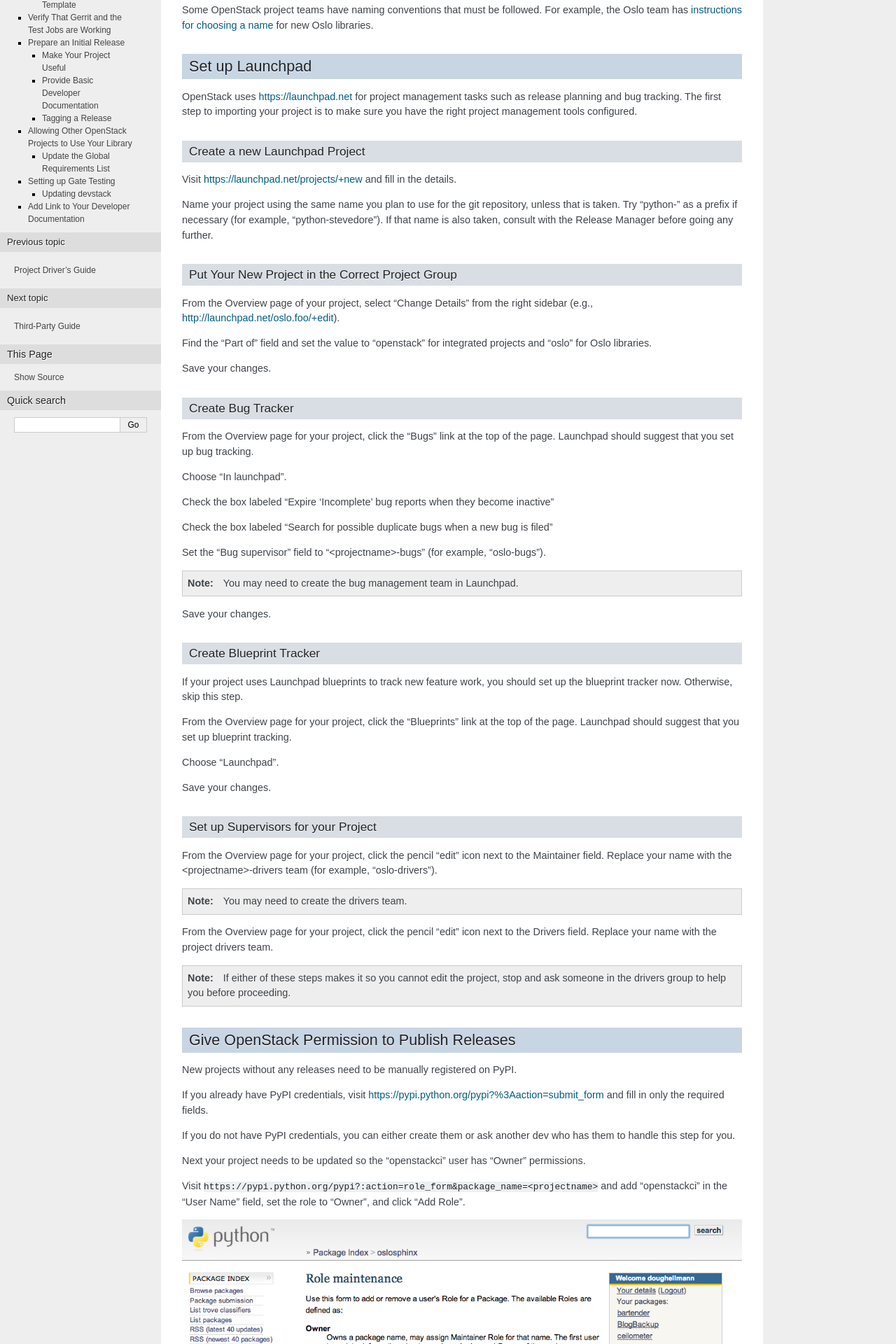
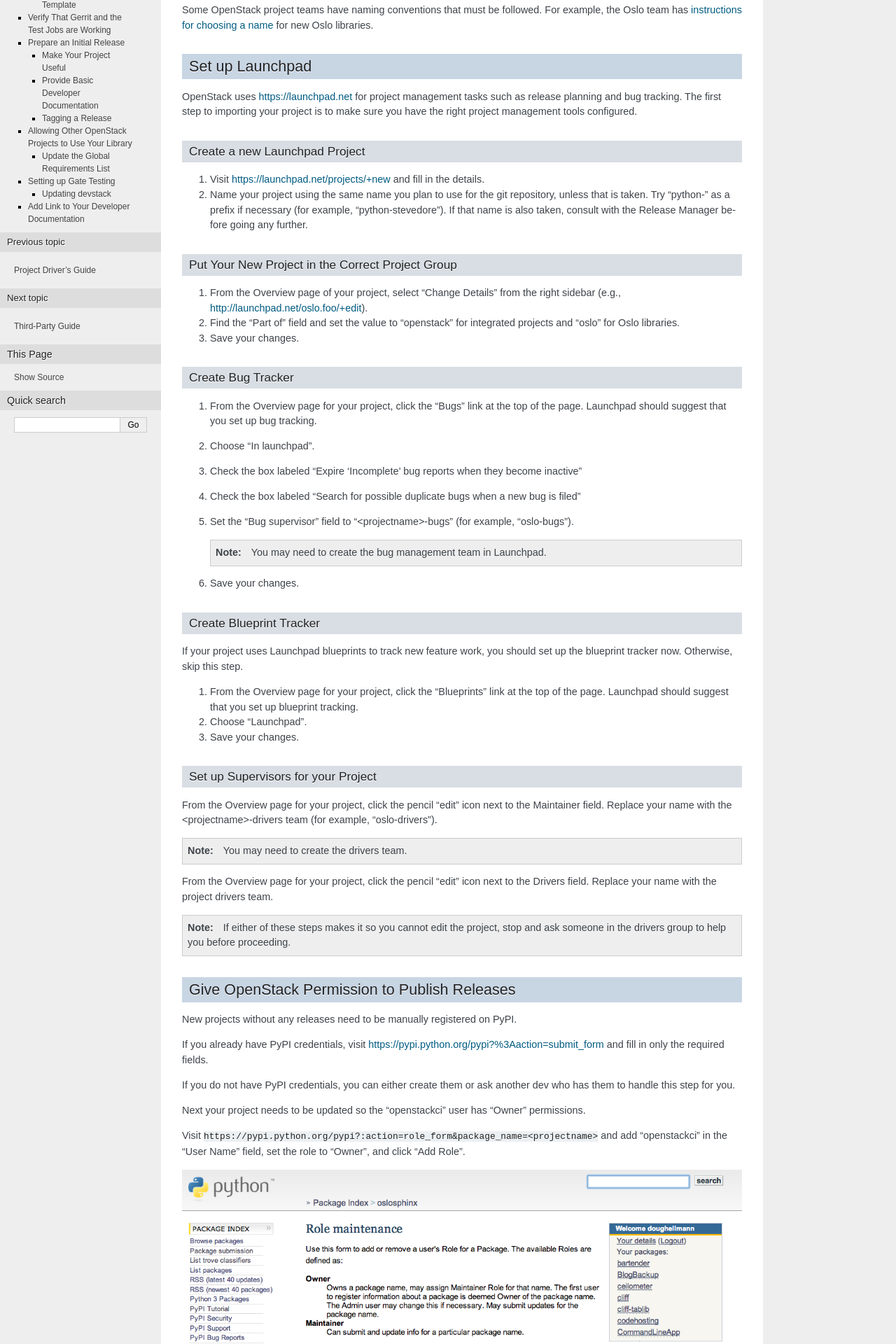
Before and after one commit to openstack-archive/infra-manual, a Sphinx documentation site: the page built from doc/source/creators.rst, in a window 1280 px wide. Shown: the part 1100-3020 px from the top of the page at 70% size. Built offline with Sphinx 7.4.7, drawn with Linux system fonts in a browser that asks for light colours.

```diff
--- a/doc/source/creators.rst
+++ b/doc/source/creators.rst
@@ -85,47 +85,47 @@ configured.
 Create a new Launchpad Project
 ------------------------------
 
-Visit https://launchpad.net/projects/+new and fill in the details.
+#. Visit https://launchpad.net/projects/+new and fill in the details.
 
-Name your project using the same name you plan to use for the git
-repository, unless that is taken. Try "python-" as a prefix if
-necessary (for example, "python-stevedore"). If that name is also
-taken, consult with the Release Manager before going any further.
+#. Name your project using the same name you plan to use for the git
+   repository, unless that is taken. Try "python-" as a prefix if
+   necessary (for example, "python-stevedore"). If that name is also
+   taken, consult with the Release Manager before going any further.
 
 Put Your New Project in the Correct Project Group
 -------------------------------------------------
 
-From the Overview page of your project, select "Change Details" from
-the right sidebar (e.g., http://launchpad.net/oslo.foo/+edit).
+#. From the Overview page of your project, select "Change Details"
+   from the right sidebar (e.g., http://launchpad.net/oslo.foo/+edit).
 
-Find the "Part of" field and set the value to "openstack" for
-integrated projects and "oslo" for Oslo libraries.
+#. Find the "Part of" field and set the value to "openstack" for
+   integrated projects and "oslo" for Oslo libraries.
 
-Save your changes.
+#. Save your changes.
 
 Create Bug Tracker
 ------------------
 
-From the Overview page for your project, click the "Bugs" link at the
-top of the page. Launchpad should suggest that you set up bug
-tracking.
+#. From the Overview page for your project, click the "Bugs" link at the
+   top of the page. Launchpad should suggest that you set up bug
+   tracking.
 
-Choose "In launchpad".
+#. Choose "In launchpad".
 
-Check the box labeled "Expire 'Incomplete' bug reports when they
-become inactive"
+#. Check the box labeled "Expire 'Incomplete' bug reports when they
+   become inactive"
 
-Check the box labeled "Search for possible duplicate bugs when a new
-bug is filed"
+#. Check the box labeled "Search for possible duplicate bugs when a
+   new bug is filed"
 
-Set the "Bug supervisor" field to "<projectname>-bugs" (for example,
-"oslo-bugs").
+#. Set the "Bug supervisor" field to "<projectname>-bugs" (for example,
+   "oslo-bugs").
 
-.. note::
+   .. note::
 
-   You may need to create the bug management team in Launchpad.
+      You may need to create the bug management team in Launchpad.
 
-Save your changes.
+#. Save your changes.
 
 Create Blueprint Tracker
 ------------------------
@@ -134,13 +134,13 @@ If your project uses Launchpad blueprints to track new feature work,
 you should set up the blueprint tracker now. Otherwise, skip this
 step.
 
-From the Overview page for your project, click the "Blueprints" link
-at the top of the page. Launchpad should suggest that you set up
-blueprint tracking.
+#. From the Overview page for your project, click the "Blueprints" link
+   at the top of the page. Launchpad should suggest that you set up
+   blueprint tracking.
 
-Choose "Launchpad".
+#. Choose "Launchpad".
 
-Save your changes.
+#. Save your changes.
 
 Set up Supervisors for your Project
 -----------------------------------
@@ -238,38 +238,38 @@ repository.
 Add the project to the master project list
 ------------------------------------------
 
-Edit ``gerrit/projects.yaml`` to add a new section like::
+#. Edit ``gerrit/projects.yaml`` to add a new section like::
 
-  - project: openstack/<projectname>
-    description: Latest and greatest cloud stuff.
+     - project: openstack/<projectname>
+       description: Latest and greatest cloud stuff.
 
-Provide a very brief description of the library.
+#. Provide a very brief description of the library.
 
-If you have an existing repository that you want to import (for
-example, when graduating an Oslo library or bringing a project into
-gerrit from github), set the "upstream" field to the URL of the
-publicly reachable repository::
-
-  - project: openstack/<projectname>
-    description: Latest and greatest cloud stuff.
-    upstream: git://github.com/awesumsauce/<projectname>.git
-
-.. note::
-
-   If the git repository short name does not match the Launchpad project
-   name, you need to add a "groups" list to provide the mapping. The
-   groups list is also used by Storyboard to be able to present grouped
-   views of stories and tasks across multiple related projects.
-
-   For example, Oslo projects should use "oslo" to ensure that they
-   are associated with the https://launchpad.net/oslo project group
-   for tracking bugs and milestones::
+#. If you have an existing repository that you want to import (for
+   example, when graduating an Oslo library or bringing a project into
+   gerrit from github), set the "upstream" field to the URL of the
+   publicly reachable repository::
 
      - project: openstack/<projectname>
        description: Latest and greatest cloud stuff.
        upstream: git://github.com/awesumsauce/<projectname>.git
-       groups:
-          - oslo
+
+   .. note::
+
+      If the git repository short name does not match the Launchpad project
+      name, you need to add a "groups" list to provide the mapping. The
+      groups list is also used by Storyboard to be able to present grouped
+      views of stories and tasks across multiple related projects.
+
+      For example, Oslo projects should use "oslo" to ensure that they
+      are associated with the https://launchpad.net/oslo project group
+      for tracking bugs and milestones::
+
+        - project: openstack/<projectname>
+          description: Latest and greatest cloud stuff.
+          upstream: git://github.com/awesumsauce/<projectname>.git
+          groups:
+             - oslo
 
 Add Gerrit permissions
 ----------------------
@@ -611,36 +611,36 @@ file of devstack.
 Updating devstack
 -----------------
 
-Check out ``openstack-dev/devstack``.
+#. Check out ``openstack-dev/devstack``.
 
-Edit the appropriate project file under ``lib`` to add a variable
-defining where the source should go. For example, when adding a new
-Oslo library add it to ``lib/oslo``::
+#. Edit the appropriate project file under ``lib`` to add a variable
+   defining where the source should go. For example, when adding a new
+   Oslo library add it to ``lib/oslo``::
 
-  <PROJECTNAME>_DIR=$DEST/<projectname>
+     <PROJECTNAME>_DIR=$DEST/<projectname>
 
-Edit the installation function in the same file to add commands to
-check out the repository. For example, when adding an Oslo library,
-change :func:`install_oslo` in ``lib/oslo``.
+#. Edit the installation function in the same file to add commands to
+   check out the repository. For example, when adding an Oslo library,
+   change :func:`install_oslo` in ``lib/oslo``.
 
-When adding the new item, consider the installation
-order. Dependencies installed from source need to be processed in
-order so that the lower-level packages are installed first (this
-avoids having a library installed from a package and then re-installed
-from source as a dependency of something else)::
+   When adding the new item, consider the installation
+   order. Dependencies installed from source need to be processed in
+   order so that the lower-level packages are installed first (this
+   avoids having a library installed from a package and then re-installed
+   from source as a dependency of something else)::
 
-  function install_oslo() {
-    ...
-    _do_install_oslo_lib "<projectname>"
-    ...
-  }
+     function install_oslo() {
+       ...
+       _do_install_oslo_lib "<projectname>"
+       ...
+     }
 
-Edit ``stackrc`` to add the other variables needed for configuring the
-new library::
+#. Edit ``stackrc`` to add the other variables needed for configuring the
+   new library::
 
-  # new-project
-  <PROJECTNAME>_REPO=${<PROJECTNAME>_REPO:-${GIT_BASE}/openstack/<projectname>.git}
-  <PROJECTNAME>_BRANCH=${<PROJECTNAME>_BRANCH:-master}
+     # new-project
+     <PROJECTNAME>_REPO=${<PROJECTNAME>_REPO:-${GIT_BASE}/openstack/<projectname>.git}
+     <PROJECTNAME>_BRANCH=${<PROJECTNAME>_BRANCH:-master}
 
 Add Link to Your Developer Documentation
 ========================================
```
